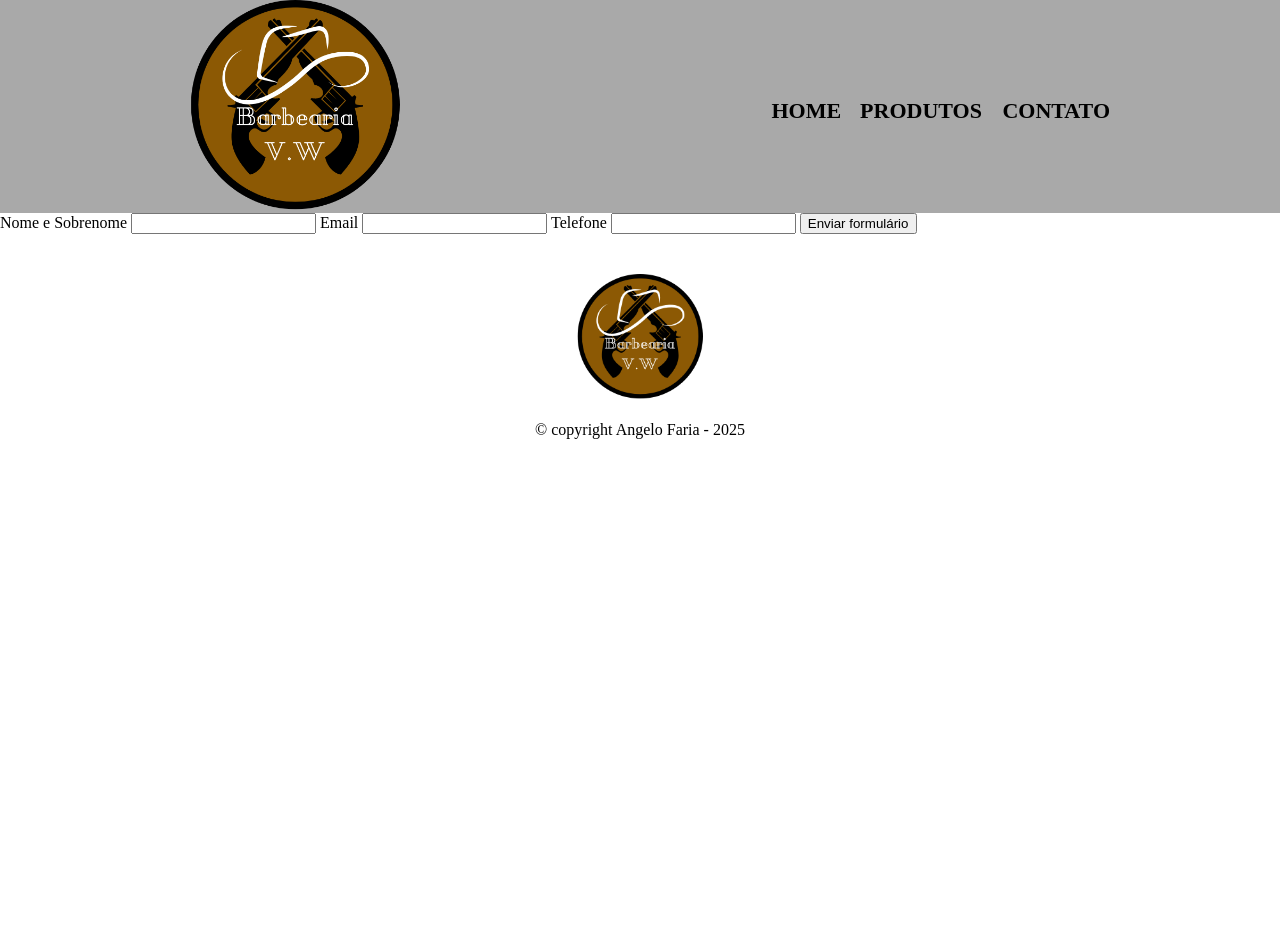
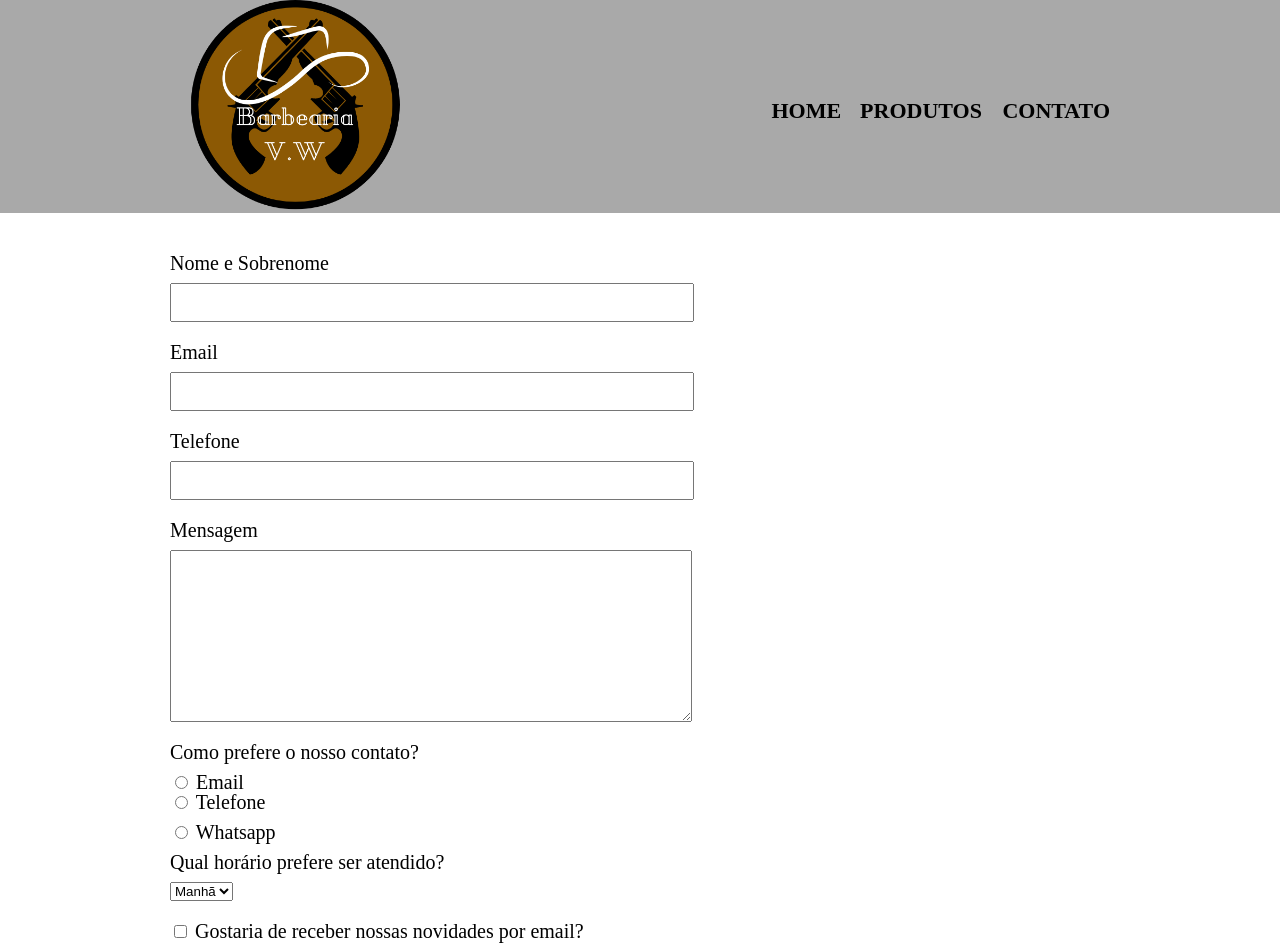
Before and after one commit to grelo2009/barbearia2, a plain HTML site: page contato.html in a window 1280 px wide. Shown: the top 952 px of the page. Before the commit the page ends 800 px from the top, so only its background shows below. Drawn offline with Linux system fonts and the light colour scheme.

Commit message:
Add files via upload

```diff
--- a/contato.html
+++ b/contato.html
@@ -24,13 +24,46 @@
     <main>
        <form>
         <label for="nomeobrenome">Nome e Sobrenome</label>
-        <input type="text" id="nomeobrenome">
+        <input type="text" id="nomeobrenome" class="input-padrao">
 
         <label for="email">Email</label>
-        <input type="text" id="email">
+        <input type="text" id="email" class="input-padrao">
 
         <label for="telefone">Telefone</label>
-        <input type="text" id="telefone">
+        <input type="text" id="telefone" class="input-padrao">
+
+        <label for="mensagem">Mensagem</label>
+        <textarea cols="70" rows="10" id="mensagem" class="input-padrao"></textarea>
+
+        <div>
+            <p>Como prefere o nosso contato?</p>
+            <label for="radio-email">
+                <input type="radio" name="contato" value="email" id="radio-email">
+                Email
+
+                <label for="radio-telefone">
+                    <input type="radio" name="telefone" value="email" id="radio-telefone">
+                    Telefone
+                </label>
+
+                <label for="radio-whatsapp">
+                    <input type="radio" name="whatsapp" value="email" id="radio-whatsapp">
+                    Whatsapp
+                </label>
+            </label>
+        </div>
+        <div>
+            <p>Qual horário prefere ser atendido?</p>
+            <select>
+                <option>Manhã</option>
+                <option>Tarde</option>
+                <option>Noite</option>
+            </select>
+        </div>
+        <label class="checkbox">
+            <input type="checkbox">
+            Gostaria de receber nossas novidades por email?
+        </label>
 
         <input type="submit" value="Enviar formulário">
        </form>
--- a/style.css
+++ b/style.css
@@ -109,3 +109,29 @@ footer img{
     font-style: 13px;
     margin: 20px 0 0;
 }
+
+main {
+    width: 940px;
+    margin: 0 auto;
+}
+
+form {
+    margin: 40PX 0;
+}
+
+form label, form p {
+    display: block;
+    font-size: 20px;
+    margin: 0 0 10px;
+}
+
+.input-padrao{
+    display: block;
+    margin: 0 0 20px;
+    padding: 10px 25px;
+    width: 50%;
+}
+
+.checkbox {
+    margin: 20px 0;
+}
```
Also changed, not shown: index.html (+1 -0 lines).
